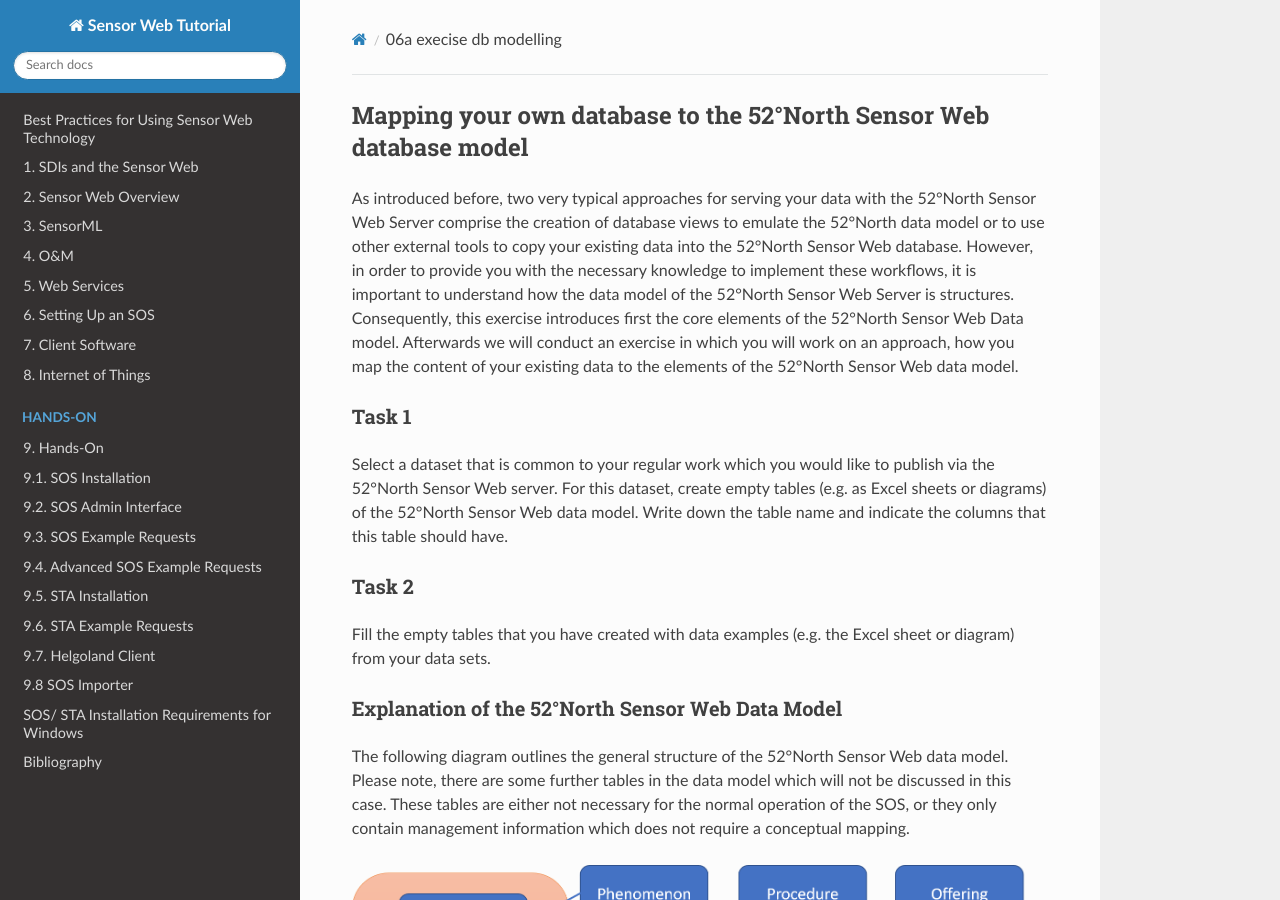
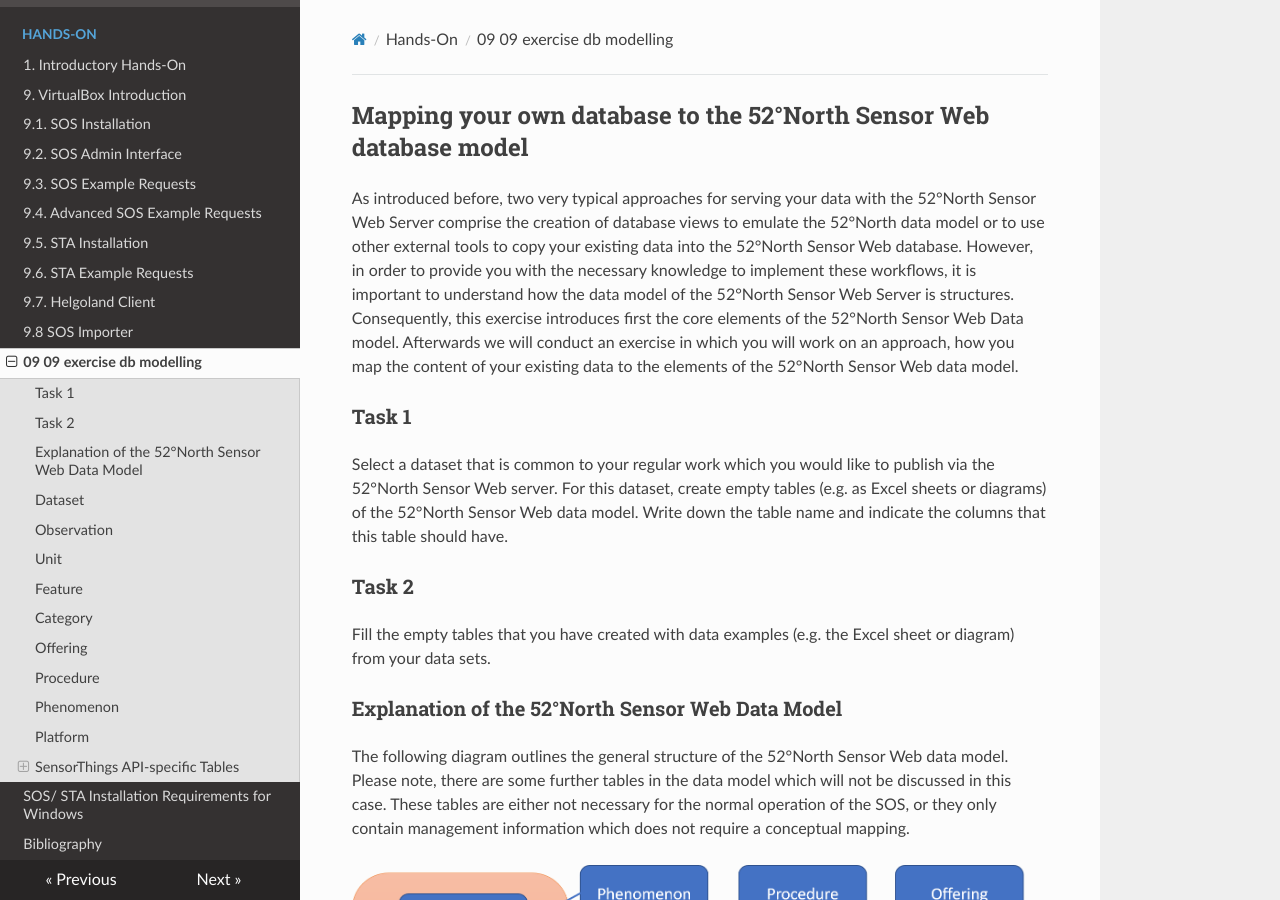
Before and after one commit to 52North/sensor-web-tutorial, an MkDocs documentation site: the page built from docs/hands-on/09_09_exercise_db_modelling.md, in a window 1280 px wide and 900 px high. Built offline with MkDocs 1.6.1, drawn with Linux system fonts in a browser that asks for light colours; nearby versions of some CDN libraries.

Commit message:
restructuring

```diff
--- a/docs/06a_execise_db_modelling.md
+++ b/docs/hands-on/09_09_exercise_db_modelling.md
@@ -21,7 +21,7 @@
 
 The following diagram outlines the general structure of the 52°North Sensor Web data model. Please note, there are some further tables in the data model which will not be discussed in this case. These tables are either not necessary for the normal operation of the SOS, or they only contain management information which does not require a conceptual mapping.
 
-![DB_Model_Overview.png](images/DB_Model_Overview.png "Overview of the database model")
+![DB_Model_Overview.png](../images/DB_Model_Overview.png "Overview of the database model")
 
 Before looking at the main contents of the tables, we first explain the meaning of these tables:
 
@@ -45,7 +45,7 @@
 
 ### Dataset
 
-![DB_Model_Dataset.png](images/DB_Model_Dataset.png "Overview of the Dataset table")
+![DB_Model_Dataset.png](../images/DB_Model_Dataset.png "Overview of the Dataset table")
 
 **Description**: Storage of the dataset, the core table of the whole database model.
 
@@ -82,7 +82,7 @@
 
 ### Observation
 
-![DB_Model_Observation.png](images/DB_Model_Observation.png "Overview of the Observation table")
+![DB_Model_Observation.png](../images/DB_Model_Observation.png "Overview of the Observation table")
 
 **Description**: Storage of the observation values with the timestamp and additional metadata. The metadata are height/depth values for profile observation and sampling geometries for trajectory observations. In each observation entry only one value_... column should be filled with a value!
 
@@ -120,7 +120,7 @@
 
 ### Unit
 
-![DB_Model_Unit.png](images/DB_Model_Unit.png "Overview of the Unit table")
+![DB_Model_Unit.png](../images/DB_Model_Unit.png "Overview of the Unit table")
 
 **Description**: Storage of the units of measurement of the observation values. These may be °C or m as the unit for depth/height information.
 
@@ -133,7 +133,7 @@
 
 ### Feature
 
-![DB_Model_Feature.png](images/DB_Model_Feature.png "Overview of the Feature table")
+![DB_Model_Feature.png](../images/DB_Model_Feature.png "Overview of the Feature table")
 
 **Description**: Storage of the features (OfInterest). A feature represents the observed location, route, or area. As examples, the location of the weather station or the water level location, a ferry (Cuxhaven-Helgoland) or a lake of interest.
 
@@ -148,7 +148,7 @@
 
 ### Category
 
-![DB_Model_Category.png](images/DB_Model_Category.png "Overview of the Category table")
+![DB_Model_Category.png](../images/DB_Model_Category.png "Overview of the Category table")
 
 **Description**: Storage of the categories which should be used to group the data.
 
@@ -161,7 +161,7 @@
 
 ### Offering
 
-![DB_Model_Offering.png](images/DB_Model_Offering.png "Overview of the Offering table")
+![DB_Model_Offering.png](../images/DB_Model_Offering.png "Overview of the Offering table")
 
 **Description**: Storage of the offerings which is required by the SOS. An offering is used in SOS to group records according to specific criteria. In the INSPIRE context, an offering is an "INSPRE spatial dataset," an identifiable collection of spatial data.
 
@@ -181,7 +181,7 @@
 
 ### Procedure
 
-![DB_Model_Procedure.png](images/DB_Model_Procedure.png "Overview of the Procedure table")
+![DB_Model_Procedure.png](../images/DB_Model_Procedure.png "Overview of the Procedure table")
 
 **Description**: Storage of the procedure/sensors. The procedure can be a sensor, process/method or a system that produces observations.
 
@@ -197,7 +197,7 @@
 
 ### Phenomenon
 
-![DB_Model_Phenomenon.png](images/DB_Model_Phenomenon.png "Overview of the Phenomenon table")
+![DB_Model_Phenomenon.png](../images/DB_Model_Phenomenon.png "Overview of the Phenomenon table")
 
 **Description**: Storage of the observed parameters of the sensors.
 
@@ -210,7 +210,7 @@
 
 ### Platform
 
-![DB_Model_Platform.png](images/DB_Model_Platform.png "Overview of the Platform table")
+![DB_Model_Platform.png](../images/DB_Model_Platform.png "Overview of the Platform table")
 
 **Description**: Storage of the platforms. With a platform several procedures can be grouped or in the case of citizen science the platform can be the camera or mobile phone. An example of a platform is a vessel that has multiple sensors (Procedure). In most cases, the platform is the same as the feature or procedure, such as a weather station or a water level location.
 
@@ -223,7 +223,7 @@
 
 ### SensorThings API-specific Tables
 
-![DB_Model_STA_Tables.png](images/DB_Model_STA_Tables.png "Overview of the SensorThings API-specific tables")
+![DB_Model_STA_Tables.png](../images/DB_Model_STA_Tables.png "Overview of the SensorThings API-specific tables")
 
 #### location
 
--- a/mkdocs.yml
+++ b/mkdocs.yml
@@ -43,7 +43,8 @@
   - 08_iot.md
 
   - "Hands-On":
-    - hands-on/09_00_hands-on.md
+    - hands-on/09_00a_intro_hands_on.md
+    - hands-on/09_00b_virtualbox_introduction.md
     - hands-on/09_01_sos_installation_war_file.md
     - hands-on/09_02_sos_admin_interface.md
     - hands-on/09_03_sos_example_request.md
@@ -52,5 +53,6 @@
     - hands-on/09_06_sta_example_request.md
     - hands-on/09_07_helgoland_client.md
     - hands-on/09_08_sos_importer.md
+    - hands-on/09_09_exercise_db_modelling.md
   - 89_installation_requirements_for_windows.md
   - 99_bibliography.md
```
Also changed, not shown: docs/hands-on/09_00b_virtualbox_introduction.md (renamed from docs/hands-on/09_00_hands-on.md, +1 -1 lines), docs/hands-on/09_05_sta_installation_war_file.md (+2 -2 lines), docs/hands-on/09_00a_intro_hands_on.md (renamed from docs/hands-on/01_01_intro_hands_on.md).
